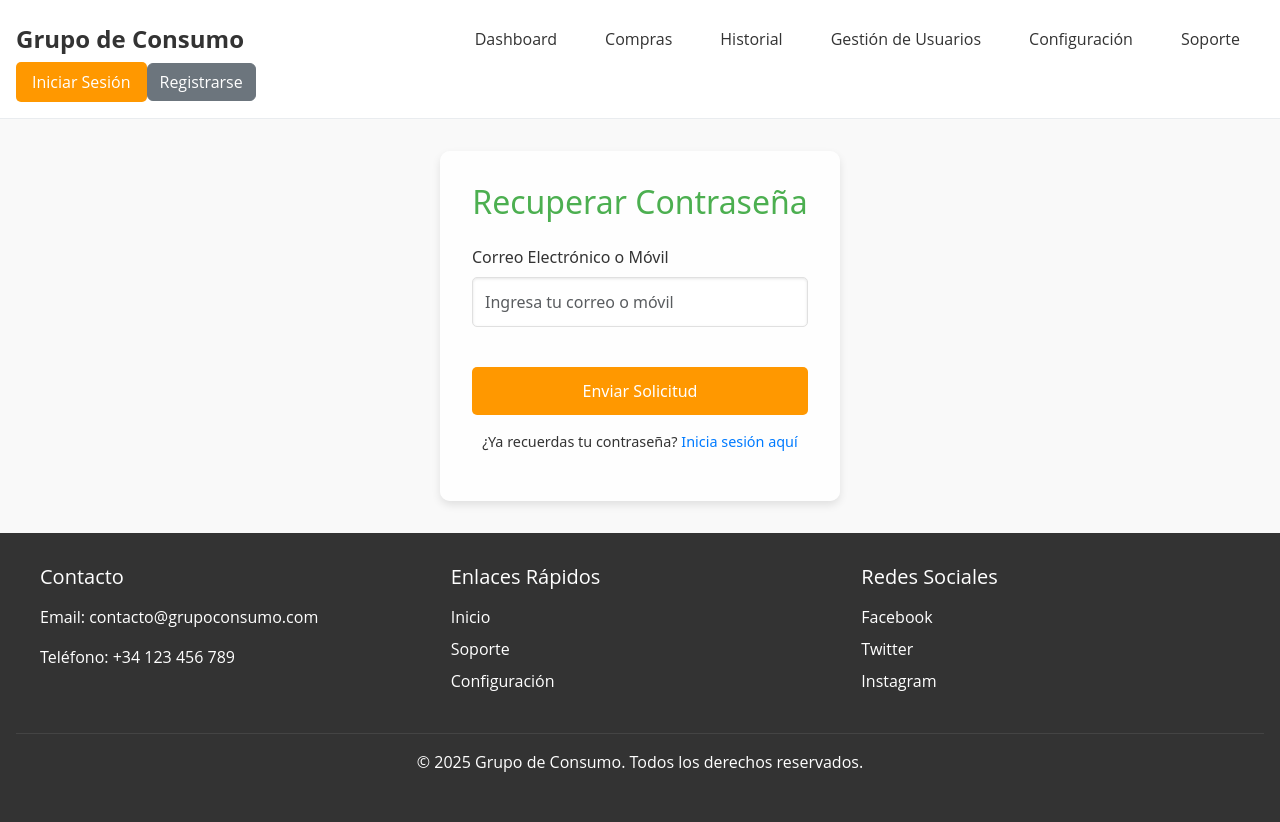
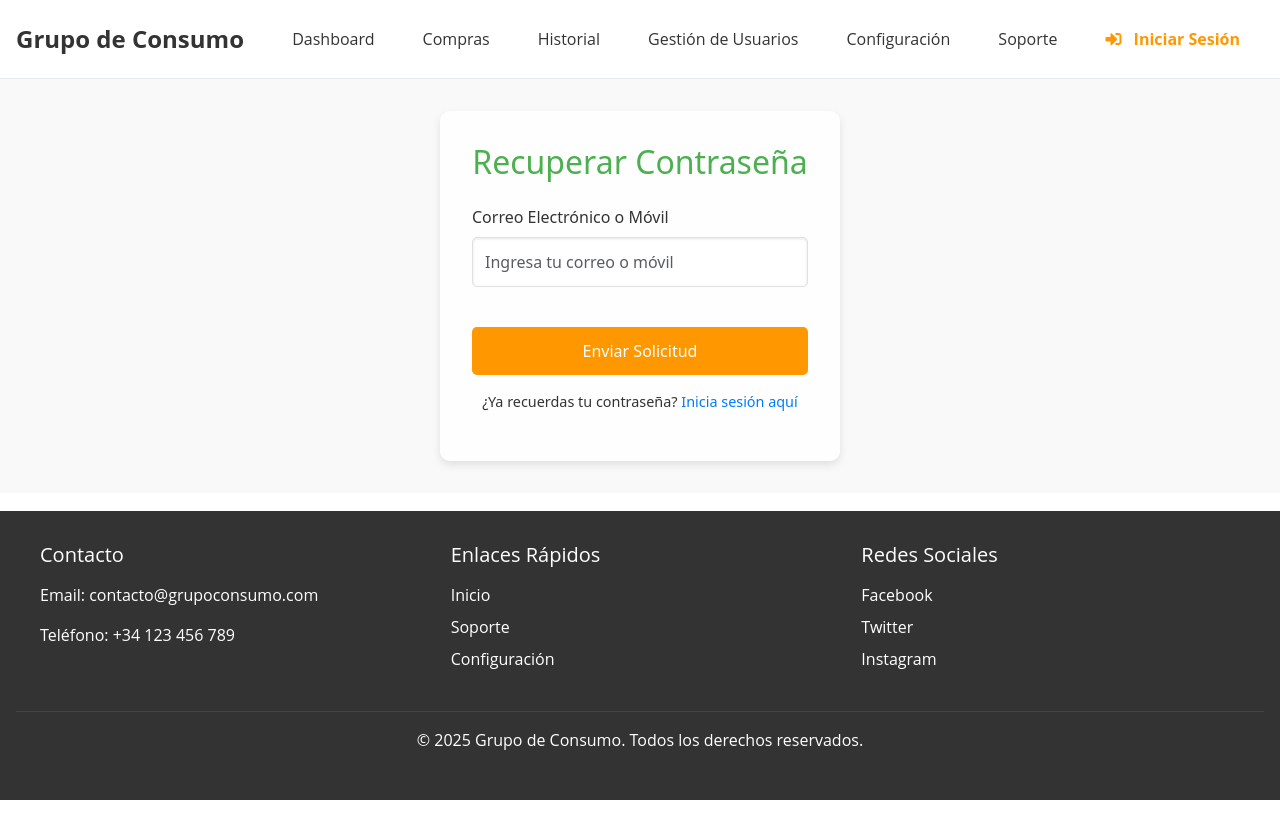
Before and after one commit to lukobladi/DAW-Proyecto, a Vue app in the folder frontend/: page /recuperar-password in a window 1280 px wide. After the commit the page ends 800 px from the top, so only its background shows below. Built offline with nearby package versions, Linux system fonts and the light colour scheme.

Commit message:
Actulizar frontend

```diff
--- a/frontend/public/index.html
+++ b/frontend/public/index.html
@@ -4,6 +4,7 @@
     <meta charset="utf-8">
     <meta http-equiv="X-UA-Compatible" content="IE=edge">
     <meta name="viewport" content="width=device-width,initial-scale=1.0">
+    <link href="https://cdnjs.cloudflare.com/ajax/libs/font-awesome/5.15.4/css/all.min.css" rel="stylesheet">
     <link rel="icon" href="<%= BASE_URL %>favicon.ico">
     <title><%= htmlWebpackPlugin.options.title %></title>
   </head>
--- a/frontend/src/components/NavBar.vue
+++ b/frontend/src/components/NavBar.vue
@@ -18,11 +18,12 @@
       <router-link v-if="isAdmin" to="/gestion-proveedores" class="navbar-item">Gestión de Proveedores</router-link>
       <router-link v-if="isAdmin" to="/gestion-productos" class="navbar-item">Gestión de Productos</router-link>
       <router-link v-if="isAdmin" to="/gestion-pedidos" class="navbar-item">Gestión de Pedidos</router-link>
-    </div>
-    <div class="navbar-actions">
-      <button v-if="!isAuthenticated" @click="goToLogin" class="btn btn-primary">Iniciar Sesión</button>
-      <router-link v-if="!isAuthenticated" to="/registrar" class="btn btn-secondary">Registrarse</router-link>
-      <button v-if="isAuthenticated" @click="logout" class="btn btn-danger">Cerrar Sesión</button>
+      <router-link v-if="!isAuthenticated" to="/login" class="navbar-item navbar-login">
+        <i class="fas fa-sign-in-alt"></i> Iniciar Sesión
+      </router-link>
+      <router-link v-if="isAuthenticated" @click.native="logout" class="navbar-item navbar-logout">
+        <i class="fas fa-sign-out-alt"></i> Cerrar Sesión
+      </router-link>
     </div>
   </nav>
 </template>
@@ -46,9 +47,6 @@ export default {
   methods: {
     toggleMenu() {
       this.isMenuOpen = !this.isMenuOpen; // Alterna el estado del menú
-    },
-    goToLogin() {
-      this.$router.push({ name: 'Login' });
     },
     async logout() {
       try {
@@ -109,33 +107,34 @@ export default {
   border-radius: 5px;
 }
 
-/* Botones */
-.btn-primary {
-  background-color: #FF9800;
-  color: white;
-  border-radius: 5px;
-  padding: 0.5rem 1rem;
-  border: none;
-  cursor: pointer;
-  transition: background-color 0.3s ease;
+/* Estilo para el elemento de inicio de sesión */
+.navbar-login {
+  font-weight: bold;
+  color: #FF9800;
 }
 
-.btn-primary:hover {
-  background-color: #E68900;
+.navbar-login i {
+  margin-right: 0.5rem;
 }
 
-.btn-danger {
-  background-color: #DC3545;
-  color: white;
+.navbar-login:hover {
+  background-color: #FFE0B2;
   border-radius: 5px;
-  padding: 0.5rem 1rem;
-  border: none;
-  cursor: pointer;
-  transition: background-color 0.3s ease;
 }
 
-.btn-danger:hover {
-  background-color: #C82333;
+/* Estilo para el elemento de cerrar sesión */
+.navbar-logout {
+  font-weight: bold;
+  color: #DC3545;
+}
+
+.navbar-logout i {
+  margin-right: 0.5rem;
+}
+
+.navbar-logout:hover {
+  background-color: #F8D7DA;
+  border-radius: 5px;
 }
 
 /* Responsividad */
```
Also changed, not shown: 2 other files (tests, documents, lock files or other folders). Lines whose indentation alone changed are shown as unchanged.
